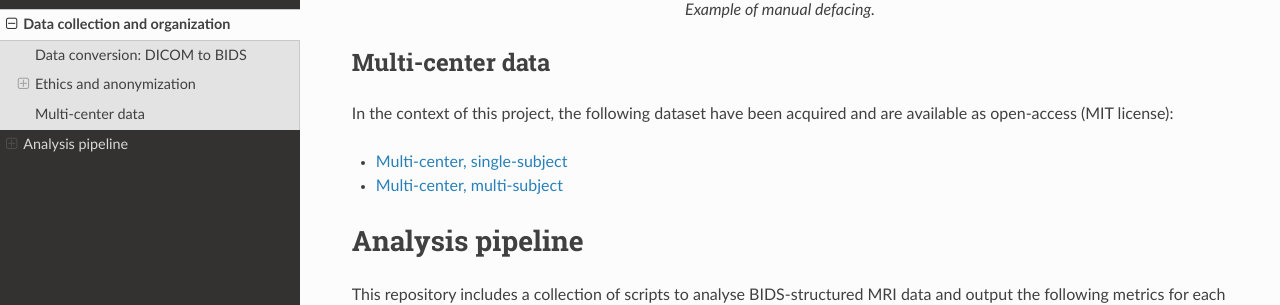
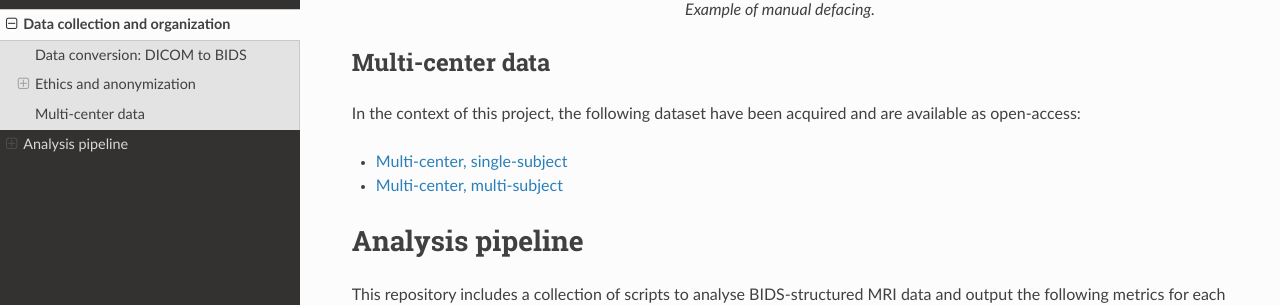
Before and after one commit to spine-generic/spine-generic, a Sphinx documentation site: the page built from docs/documentation.rst, in a window 1280 px wide and 900 px high, scrolled down 3712 px. Shown: the part 154-459 px from the top of the window. Built offline with Sphinx 7.4.7 and the Read the Docs theme 2.0.0, drawn with Linux system fonts in a browser that asks for light colours.

```diff
--- a/docs/documentation.rst
+++ b/docs/documentation.rst
@@ -210,10 +210,10 @@ Multi-center data
 -----------------
 
 In the context of this project, the following dataset have been acquired and are
-available as open-access (MIT license):
+available as open-access:
 
-- `Multi-center, single-subject <https://openneuro.org/datasets/ds002900>`__
-- `Multi-center, multi-subject <https://openneuro.org/datasets/ds002902>`__
+- `Multi-center, single-subject <https://github.com/spine-generic/data-single-subject>`__
+- `Multi-center, multi-subject <https://github.com/spine-generic/data-multi-subject>`__
 
 
 
```
